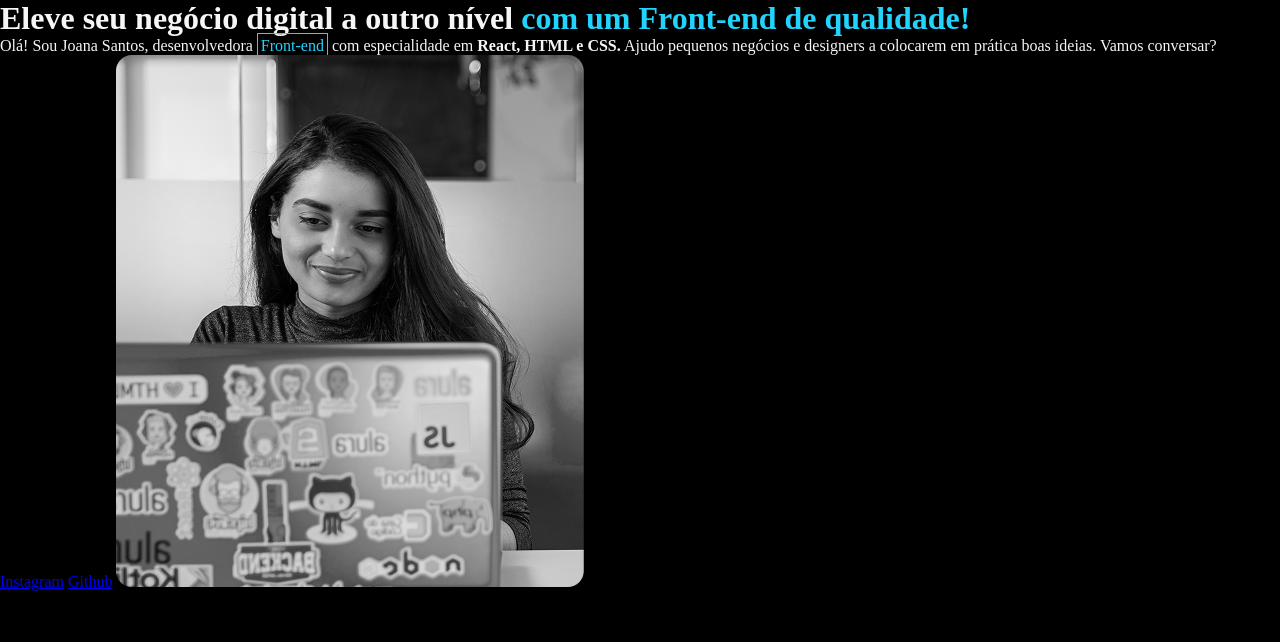
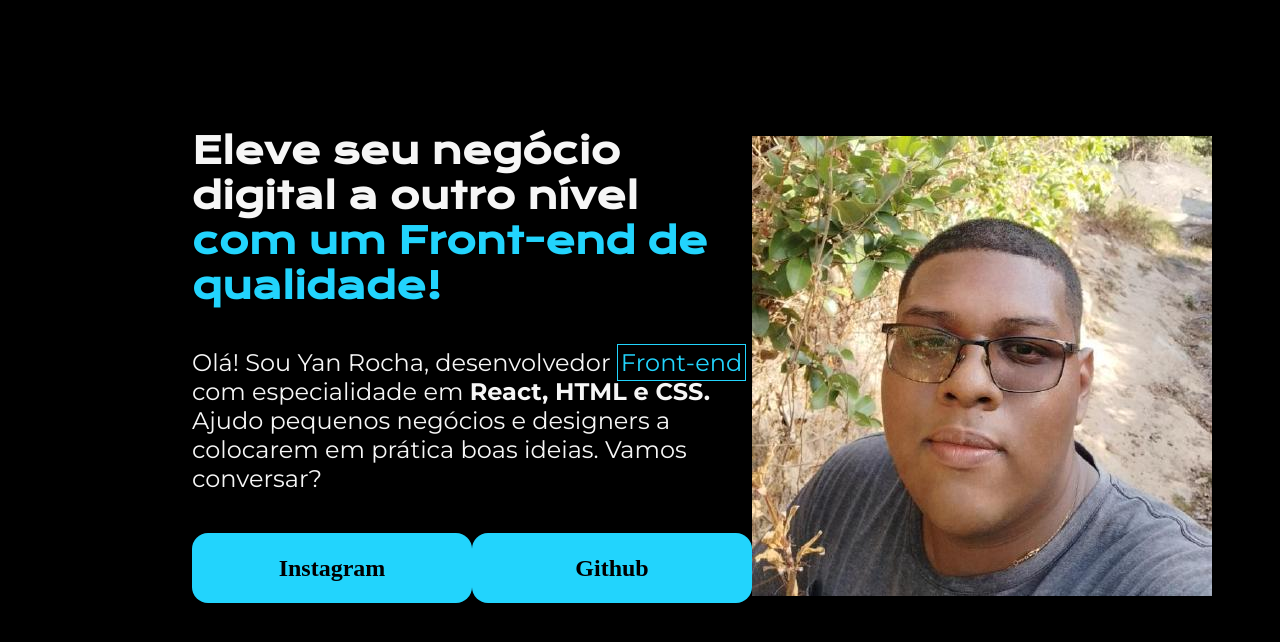
Before and after one commit to YanRSAlves/Alura, a plain HTML site: page Include/Parte 3/HTMLeCSS/index.html in a window 1280 px wide. Drawn offline with nearby package versions, Linux system fonts and the light colour scheme.

Commit message:
projeto portifolio final Versao 1

```diff
--- a/Include/Parte 3/HTMLeCSS/index.html
+++ b/Include/Parte 3/HTMLeCSS/index.html
@@ -9,18 +9,22 @@
 </head>
 <body>
     <header></header>
-    <main>
-        <h1>Eleve seu negócio digital a outro nível
+    <main class="apresentacao">
+        <section class="apresentacao__conteudo">
+            <h1 class="apresentacao__conteudo__titulo">Eleve seu negócio digital a outro nível
                 <strong class="titulo-destaque">com um Front-end de qualidade!</strong>
             </h1>
-        <p>Olá! Sou Joana Santos, desenvolvedora <span>Front-end</span>
+            <p class="apresentacao__conteudo__texto">Olá! Sou Yan Rocha, desenvolvedor <span>Front-end</span>
                 com especialidade em <strong>React, HTML e CSS.</strong>
                 Ajudo pequenos negócios e designers a colocarem em
                 prática boas ideias. Vamos conversar?
             </p>
-        <a href="https://instagram.com/_yannxl">Instagram</a>
-        <a href="https://github.com/yanrsalves">Github</a>
-        <img src="ImgJoanaProgramando.png" alt="Foto da Joana
+            <div class="apresentacao__links">
+                <a class="apresentacao__links__link" href="https://instagram.com/_yannxl">Instagram</a>
+                <a class="apresentacao__links__link" href="https://github.com/yanrsalves">Github</a>
+            </div>
+        </section>
+        <img src="fotoYanPerfil.png" alt="Foto da Joana
             Santos Programando">
     </main>
     <footer></footer>
--- a/Include/Parte 3/HTMLeCSS/style.css
+++ b/Include/Parte 3/HTMLeCSS/style.css
@@ -1,3 +1,6 @@
+@import url('https://fonts.googleapis.com/css2?family=Krona+One&display=swap');
+@import url('https://fonts.googleapis.com/css2?family=Krona+One&family=Montserrat:ital,wght@0,100..900;1,100..900&display=swap');
+
 * {
     margin: 0;
     padding: 0;
@@ -9,6 +12,47 @@ body {
     color: #F6F6F6;
 
     box-sizing: border-box;
+}
+
+.apresentacao{
+    margin: 10% 15%;
+    display: flex;
+    align-items: center;
+    justify-content: space-between;
+}
+
+.apresentacao__conteudo{
+    width: 615px;
+    display: flex;
+    flex-direction: column;
+    gap: 40px;
+}
+
+.apresentacao__conteudo__titulo{
+    font-size: 36px;
+    font-family: "Krona One", sans-serif;
+}
+
+.apresentacao__conteudo__texto{
+    font-size: 24px;
+    font-family: "Montserrat", sans-serif;
+}
+
+.apresentacao__links{
+    display: flex;
+    justify-content: space-between;
+}
+
+.apresentacao__links__link{
+    background-color: #22D4FD;
+    width: 280px;
+    text-align: center;
+    border-radius: 16px;
+    font-size: 24px;
+    font-weight: 600;
+    padding: 21.5px 0;
+    text-decoration: none;
+    color: #000;
 }
 
 .titulo-destaque {
```
Also changed, not shown: Include/Parte 3/HTMLeCSS/fotoYanPerfil.png (added). Lines whose indentation alone changed are shown as unchanged.
